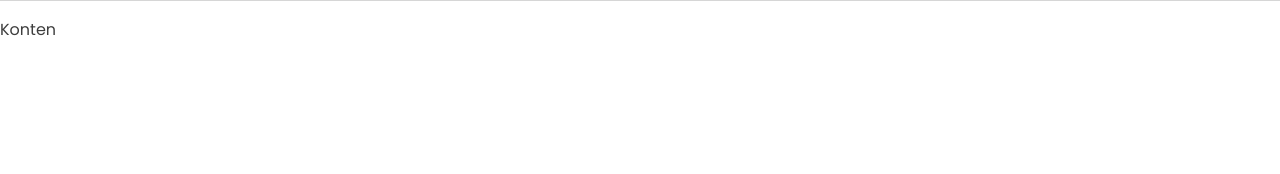
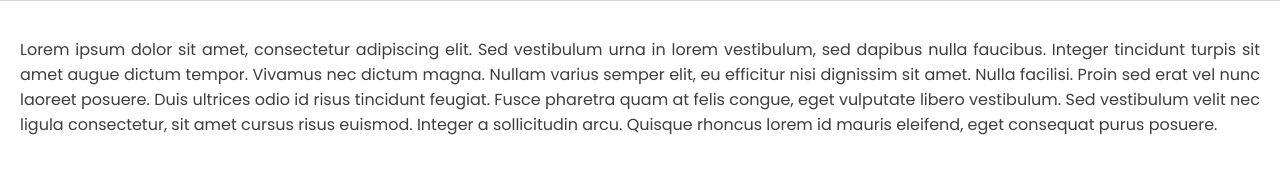
Before and after one commit to madan6557/Geo-Tagging-Dashboard, a plain HTML site: page pages/index.html in a window 1280 px wide. Shown: the part 60-234 px from the top of the page. Drawn offline with Linux system fonts and the light colour scheme.

Commit message:
Menambahkan Dummy text

```diff
--- a/pages/index.html
+++ b/pages/index.html
@@ -5,8 +5,11 @@
     <meta http-equiv="X-UA-Compatible" content="IE=edge" />
     <meta name="viewport" content="width=device-width, initial-scale=1.0" />
     <title>Geo-Tagging Dashboard</title>
-    <link rel="icon" href="../assets/icon/magnifier.svg" type="image/x-icon">
-    <link href="https://fonts.googleapis.com/css2?family=Poppins:wght@400;500&display=swap" rel="stylesheet">
+    <link rel="icon" href="../assets/icon/magnifier.svg" type="image/x-icon" />
+    <link
+      href="https://fonts.googleapis.com/css2?family=Poppins:wght@400;500&display=swap"
+      rel="stylesheet"
+    />
 
     <style>
       body {
@@ -41,16 +44,17 @@
         display: flex;
       }
 
-      button:hover{
+      button:hover {
         background-color: #c7c7c7;
+        transition: 0.5s;
       }
 
-      .header-title p{
+      .header-title p {
         height: auto;
         display: flex;
         align-items: center;
         font-size: 25px;
-        font-weight:450;
+        font-weight: 450;
       }
 
       .profile {
@@ -73,6 +77,13 @@
       }
 
       main {
+        align-items: center;
+        justify-items: center;
+        padding: 20px;
+      }
+
+      p{
+        text-align: justify;
       }
 
       footer {
@@ -109,7 +120,18 @@
         </div>
       </header>
       <main>
-        <p>Konten</p>
+        <p>
+          Lorem ipsum dolor sit amet, consectetur adipiscing elit. Sed
+          vestibulum urna in lorem vestibulum, sed dapibus nulla faucibus.
+          Integer tincidunt turpis sit amet augue dictum tempor. Vivamus nec
+          dictum magna. Nullam varius semper elit, eu efficitur nisi dignissim
+          sit amet. Nulla facilisi. Proin sed erat vel nunc laoreet posuere.
+          Duis ultrices odio id risus tincidunt feugiat. Fusce pharetra quam at
+          felis congue, eget vulputate libero vestibulum. Sed vestibulum velit
+          nec ligula consectetur, sit amet cursus risus euismod. Integer a
+          sollicitudin arcu. Quisque rhoncus lorem id mauris eleifend, eget
+          consequat purus posuere.
+        </p>
       </main>
       <footer></footer>
     </div>
```
